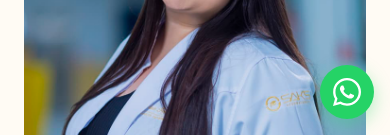
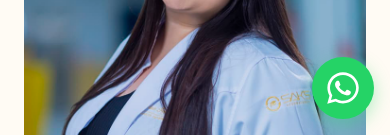
Before and after one commit to RafaelCristino79/carolinafagundespage, a React (Vite) app: page / in a window 390 px wide. Shown: the part 709-844 px from the top of the page. Built offline with nearby package versions, Linux system fonts and the light colour scheme.

Commit message:
Ajuste espaçamentos mobile

```diff
--- a/src/components/about.css
+++ b/src/components/about.css
@@ -2,6 +2,7 @@
   width: 100%;
   padding: 40px 0px;
 }
+
 
 .about {
   display: flex;
@@ -178,7 +179,7 @@
   .about {
     flex-direction: column;
     align-items: stretch;
-    padding: 56px 24px;
+    padding: 10px 24px;
     gap: 36px;
   }
 
--- a/src/components/clinic.css
+++ b/src/components/clinic.css
@@ -132,6 +132,8 @@
     align-items: stretch;
     padding: 56px 24px;
     gap: 36px;
+    border: 0;
+    border-radius: 0;
   }
 
   .clinic h2 {
--- a/src/components/hero.css
+++ b/src/components/hero.css
@@ -6,7 +6,6 @@
   margin: 0 auto;
   padding: 80px 40px;
   gap: 60px;
-  overflow-x: hidden;
 }
 
 .hero-content {
--- a/src/components/service-locations.css
+++ b/src/components/service-locations.css
@@ -136,7 +136,7 @@
 
 @media (max-width: 768px) {
   .service-locations {
-    padding: 56px 24px;
+    padding: 15px 24px;
   }
 
   .service-locations__container {
@@ -151,12 +151,18 @@
 @media (max-width: 520px) {
   .service-locations__grid {
     grid-template-columns: 1fr;
+    grid-auto-rows: auto;
+    align-items: start;
+  }
+
+  .service-locations__card {
+    height: auto;
   }
 }
 
 @media (max-width: 480px) {
   .service-locations {
-    padding: 48px 24px;
+    padding: 15px 24px;
   }
 
   .service-locations__heading h2 {
--- a/src/components/services.css
+++ b/src/components/services.css
@@ -140,6 +140,7 @@
 @media (max-width: 768px) {
   .services {
     padding: 56px 24px;
+    margin-top: 12px;
   }
 
   .services__heading h2 {
@@ -152,6 +153,11 @@
 }
 
 @media (max-width: 520px) {
+  .services {
+    padding-top: 40px;
+    margin-top: 0;
+  }
+
   .services__grid {
     grid-template-columns: 1fr;
   }
--- a/src/components/whatsapp-button.css
+++ b/src/components/whatsapp-button.css
@@ -32,9 +32,13 @@
 
 @media (max-width: 480px) {
   .whatsapp-button {
-    width: 54px;
-    height: 54px;
+    width: 62px;
+    height: 62px;
     right: 16px;
     bottom: 16px;
   }
+
+  .whatsapp-button svg {
+    font-size: 36px;
+  }
 }
```
